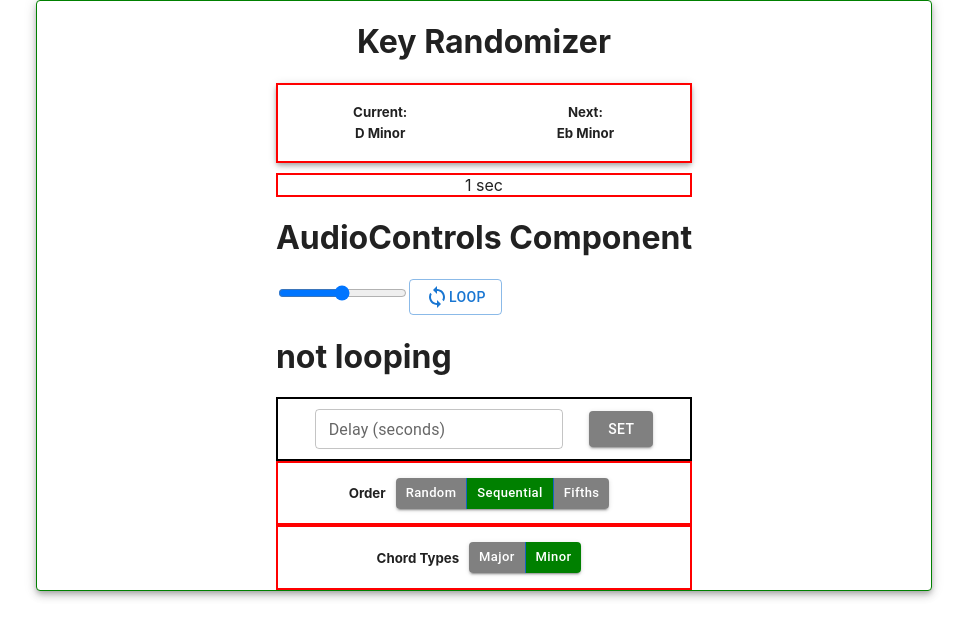
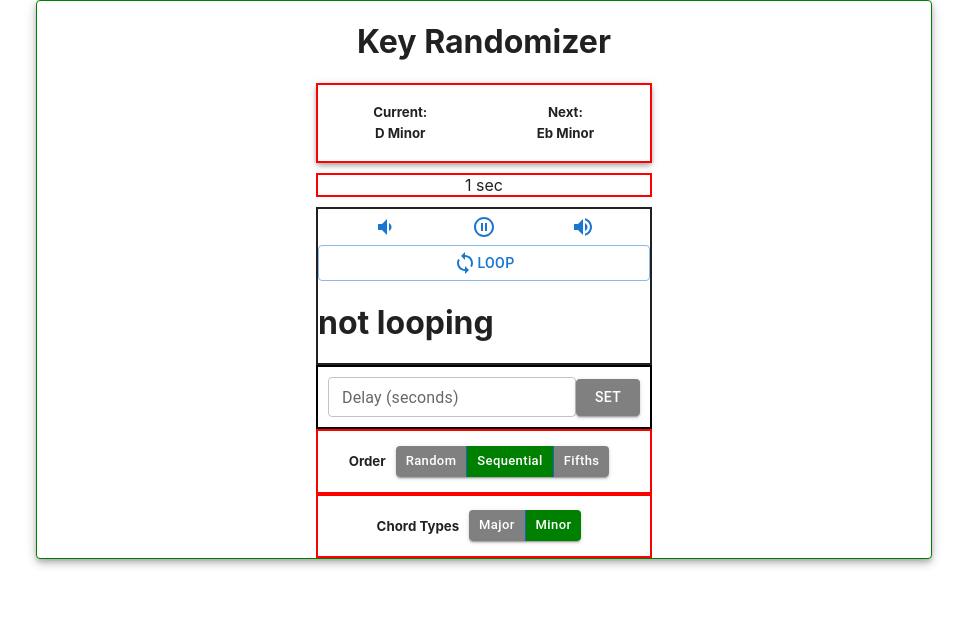
Before and after one commit to luketurnerdev/randomkeygenerator, a React (Create React App) app: page / in a window 1280 px wide. Shown: the top 638 px of the page, without its empty margins (156-1123 px from the left). Built offline with nearby package versions, Linux system fonts and the light colour scheme; no server answers.

Commit message:
add global volume change

```diff
--- a/src/Components/Randomizer/AudioControls/index.js
+++ b/src/Components/Randomizer/AudioControls/index.js
@@ -1,29 +1,58 @@
 import {useState} from 'react';
 import {Button} from "@mui/material";
-import { Howler } from 'howler';
+import { Howl, Howler } from 'howler';
 import LoopIcon from '@mui/icons-material/Loop';
+import VolumeUpIcon from '@mui/icons-material/VolumeUp';
+import VolumeDownIcon from '@mui/icons-material/VolumeDown';
+import PauseCircleOutlineIcon from '@mui/icons-material/PauseCircleOutline';
+import {chords} from "../../../utils/musicImports";
+
 const AudioControls = props => {
-  const {currentChord, chords} = props;
+  const {currentChord} = props;
   const [looping, setLooping] = useState(false);
-  const [volume, setVolume] = useState(50);
 
-    const VolumeDisplay = () => {
-        return (
-          <input min="1" max="100" value={volume} onClick={e => changeVolume(e)} type="range" >
-          </input>
+  const styles = {
+    audioContainer: {
+      border: '2px solid',
+      display: 'flex',
+      flexDirection: 'column',
+      justifyContent: 'center'
+    },
+    volumeIcons: {
+      display: 'flex',
+      justifyContent: 'space-evenly'
+    }
+  }
+
+
+  const VolumeDisplay = () => {
+    const [volume, setVolume] = useState(Howler.volume());
+
+    const changeVolume = amount => {
+      let existing = Howler.volume()
+      console.log('existing ' + existing)
+
+      existing = Math.round(existing * 10) / 10;
+      amount = Math.round(amount * 10) / 10;
+      let newVol = existing+amount;
+      Howler.volume(newVol)
+      setVolume(newVol)
+
+
+    }
+    return (
+          <div style={styles.volumeIcons}>
+            <Button onClick={() => changeVolume(-0.1)}><VolumeDownIcon /> </Button>
+            <Button ><PauseCircleOutlineIcon /> </Button>
+            <Button onClick={() => changeVolume(0.1)}><VolumeUpIcon /> </Button>
+          </div>
         )
-      }
-
-      const changeVolume = e => {
-            // TODO
       }
       const toggleLoop = () => {
 
             // Toggle all chords' loop attribute
             for (const key in chords ) {
               chords[key]._loop = !chords[key]._loop;
-
-
             }
 
             // If turning to false, also stop current chord
@@ -44,8 +73,8 @@ const AudioControls = props => {
       }
 
       return (
-         <div>
-              <h1>AudioControls Component</h1>
+         <div style={styles.audioContainer}>
+
               <VolumeDisplay />
 
               <Button variant={looping ? "contained" : "outlined"} onClick={() => toggleLoop()}>
--- a/src/Components/Randomizer/KeyDisplay/index.js
+++ b/src/Components/Randomizer/KeyDisplay/index.js
@@ -1,7 +1,7 @@
 import {Howler} from 'howler';
 import Countdown from 'react-countdown';
 import AudioControls from "../AudioControls";
-import { Paper, Grid, Button } from '@mui/material';
+import { Paper, Grid } from '@mui/material';
 import {chords} from "../../../utils/musicImports";
 import {generateRandomKey, generateSequentialKey, generateFifthsKey} from "../../../utils/keyChanges";
 import {useState} from 'react';
@@ -121,7 +121,6 @@ const KeyDisplay = props => {
     />
 
     <AudioControls
-      chords={chords}
       currentChord={chords[`${currentKey}${currentMod}`]}
       />
 </>
```
